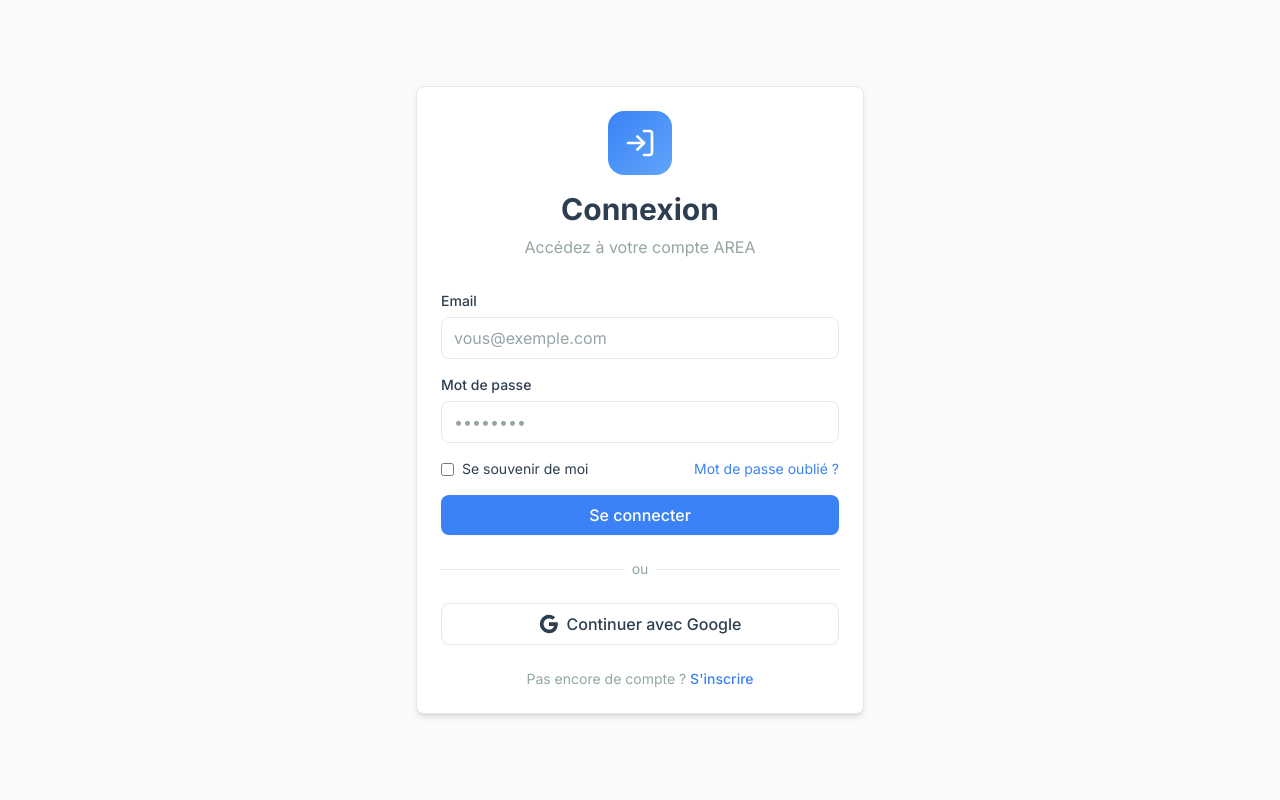
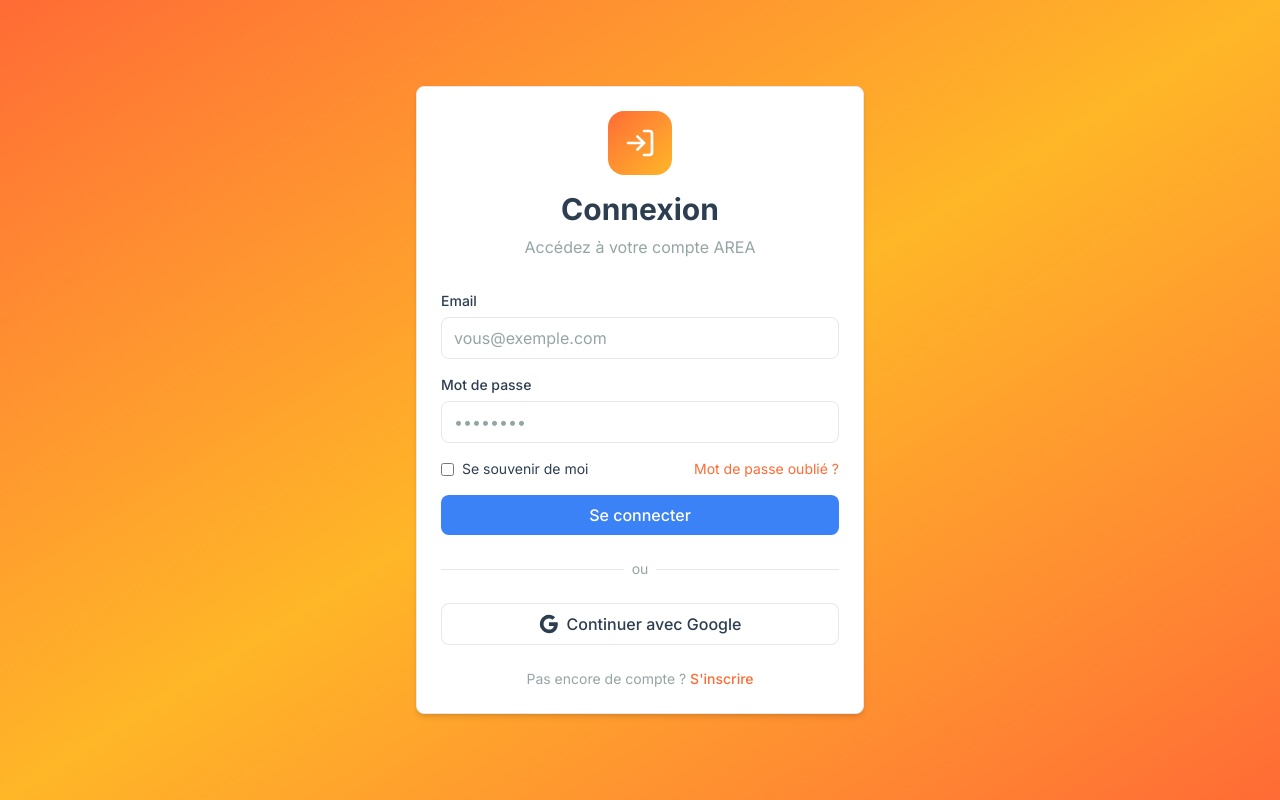
Before and after one commit to Man0fCulture/Area, a Next.js app in the folder web/: page /login in a window 1280 px wide. Built offline with nearby package versions, Linux system fonts and the light colour scheme; no server answers.

Commit message:
refactor: simplify login and home page implementations

```diff
--- a/web/src/app/login/page.tsx
+++ b/web/src/app/login/page.tsx
@@ -60,10 +60,10 @@ export default function LoginPage() {
   };
 
   return (
-    <div className="min-h-screen bg-gray-50 flex items-center justify-center p-4">
+    <div className="min-h-screen bg-gradient-to-br from-[#FF6B35] via-[#FFB627] to-[#FF6B35] flex items-center justify-center p-4">
       <Card className="w-full max-w-md">
         <div className="text-center mb-8">
-          <div className="inline-flex items-center justify-center w-16 h-16 bg-gradient-to-br from-[#3B82F6] to-[#60A5FA] rounded-2xl mb-4">
+          <div className="inline-flex items-center justify-center w-16 h-16 bg-gradient-to-br from-[#FF6B35] to-[#FFB627] rounded-2xl mb-4">
             <LogIn className="w-8 h-8 text-white" />
           </div>
           <h1 className="text-3xl font-bold text-[#2C3E50] mb-2">Connexion</h1>
@@ -92,7 +92,7 @@ export default function LoginPage() {
               <input type="checkbox" className="rounded border-gray-300" />
               <span className="text-[#2C3E50]">Se souvenir de moi</span>
             </label>
-            <Link href="/forgot-password" className="text-[#3B82F6] hover:underline">
+            <Link href="/forgot-password" className="text-[#FF6B35] hover:underline">
               Mot de passe oublié ?
             </Link>
           </div>
@@ -143,7 +143,7 @@ export default function LoginPage() {
 
         <p className="text-center text-sm text-[#95A5A6] mt-6">
           Pas encore de compte ?{' '}
-          <Link href="/register" className="text-[#3B82F6] hover:underline font-medium">
+          <Link href="/register" className="text-[#FF6B35] hover:underline font-medium">
             S&apos;inscrire
           </Link>
         </p>
--- a/web/src/app/page.tsx
+++ b/web/src/app/page.tsx
@@ -20,7 +20,7 @@ export default function Home() {
   }, [isAuthenticated, isLoading, router]);
 
   return (
-    <div className="min-h-screen bg-gray-50 flex items-center justify-center">
+    <div className="min-h-screen bg-gradient-to-br from-[#FF6B35] via-[#FFB627] to-[#FF6B35] flex items-center justify-center">
       <Loading size="lg" text="Chargement..." />
     </div>
   );
```
